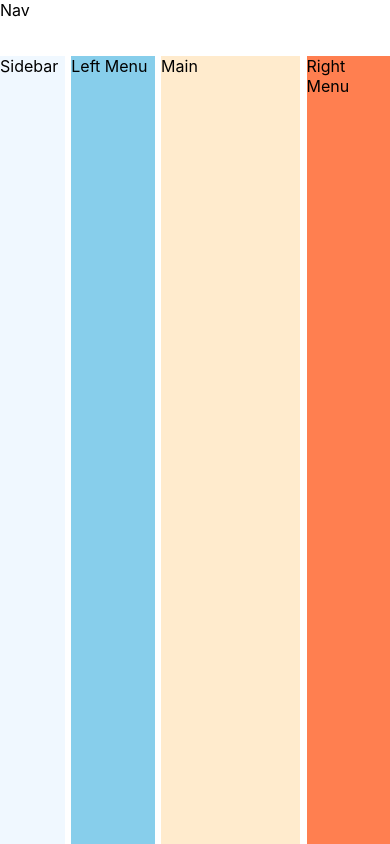
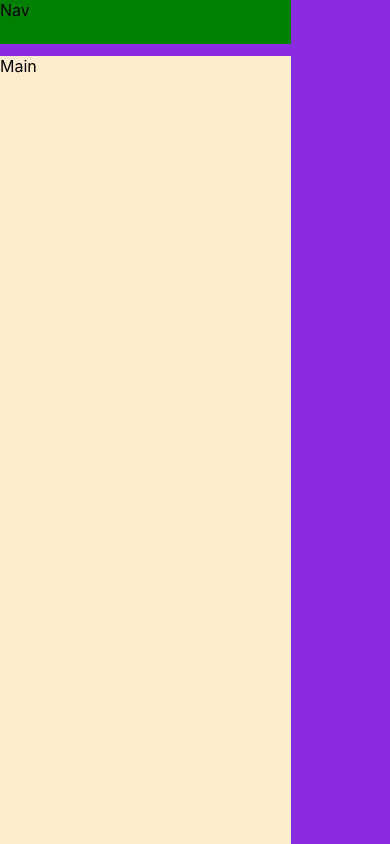
Before and after one commit to anmokomo/website1, a React (Create React App) app: page / in a window 390 px wide. Shown: the top 844 px of the page. Built offline with nearby package versions, Linux system fonts and the light colour scheme.

Commit message:
css fixes

```diff
--- a/src/App.module.css
+++ b/src/App.module.css
@@ -13,12 +13,13 @@
     "footer footer footer footer";
   gap: 0.75rem 0.4rem;
 }
-@media screen and (orientation: portrait) and (max-width: 768px) {
-  .App {
+@media screen and (orientation: portrait) and (max-width: 813px) {
+  .appWrapper {
     grid-template-columns: 1fr;
     grid-template-areas:
       "nav"
       "content";
     background-color: blueviolet;
+    max-height: 100%
   }
 }
--- a/src/components/navbar/Navbar.module.css
+++ b/src/components/navbar/Navbar.module.css
@@ -1,3 +1,4 @@
 .navbar {
+    background-color: green;
     grid-area: nav;
 }
--- a/src/components/navbar/Navbar.tsx
+++ b/src/components/navbar/Navbar.tsx
@@ -3,7 +3,7 @@ import styles from "./Navbar.module.css";
 
 function Navbar() {
     return (
-        <nav className={styles.navigation}>Nav</nav>
+        <nav className={styles.navbar}>Nav</nav>
     );
 }
 
```
